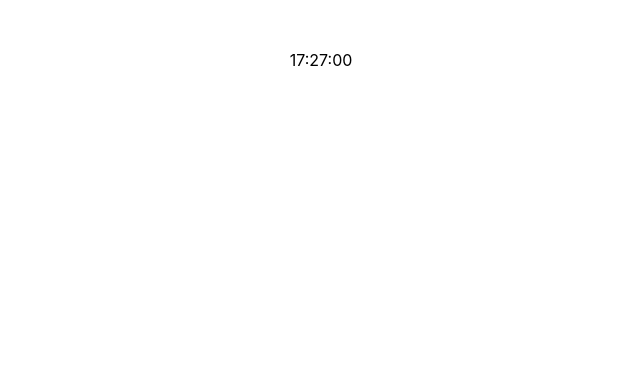
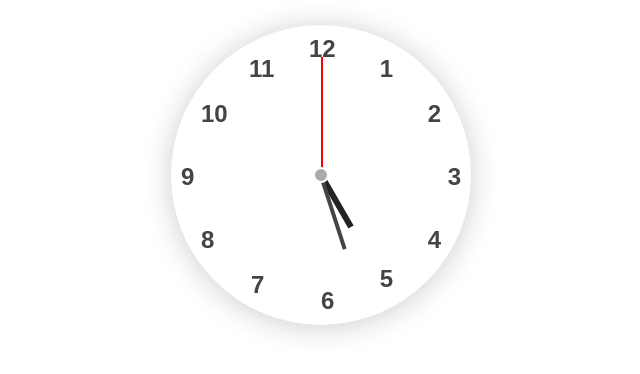
Before and after one commit to Allochka11/it-incubator-react-typescript, a React (Create React App) app: page / in a window 1280 px wide. Shown: the top 374 px of the page, without its empty margins (319-959 px from the left). Built offline with nearby package versions, Linux system fonts and the light colour scheme.

Commit message:
23 working with clock - digital and analog modes review

```diff
--- a/src/App.tsx
+++ b/src/App.tsx
@@ -19,6 +19,7 @@ import {LikeUseCallback} from "./components/UseCallback";
 import {Example2} from "./components/UseStateMemo";
 import {UseEffectExample} from "./components/UseEffectExample";
 import {Clock} from "./components/Clock/Clock";
+import {Ajax} from "./components/Ajax";
 
 
 function App() {
@@ -81,7 +82,8 @@ function App() {
             {/*<LikeUseCallback/>*/}
 {/*<Example2/>*/}
 {/*            <UseEffectExample/>*/}
-            <Clock/>
+            <Clock mode={'analog'}/>
+            {/*<Ajax/>*/}
         </div>
 
     );
--- /dev/null
+++ b/src/components/Ajax.tsx
@@ -0,0 +1,12 @@
+import React from "react";
+
+type AjaxType = {}
+
+export const Ajax = (props: AjaxType) => {
+
+    return(
+        <div>
+
+        </div>
+    );
+};
--- a/src/components/Clock/AnalogClock.tsx
+++ b/src/components/Clock/AnalogClock.tsx
@@ -0,0 +1,41 @@
+import analogStyle from "./AnalogClock.module.css";
+import React from "react";
+import {TimeModeType} from "./Clock";
+
+export const AnalogMode = (props: TimeModeType) => {
+
+    return(
+        <div className={analogStyle.clock}>
+            <div
+                className={analogStyle.hour_hand}
+                style={{
+                    transform: `rotateZ(${props.time.getHours() * 30}deg)`
+                }}
+            />
+            <div
+                className={analogStyle.min_hand}
+                style={{
+                    transform: `rotateZ(${props.time.getMinutes() * 6}deg)`
+                }}
+            />
+            <div
+                className= {analogStyle.sec_hand}
+                style={{
+                    transform: `rotateZ(${props.time.getSeconds() * 6}deg)`
+                }}
+            />
+            <span className={analogStyle.twelve}>12</span>
+            <span className={analogStyle.one}>1</span>
+            <span className={analogStyle.two}>2</span>
+            <span className={analogStyle.three}>3</span>
+            <span className={analogStyle.four}>4</span>
+            <span className={analogStyle.five}>5</span>
+            <span className={analogStyle.six}>6</span>
+            <span className={analogStyle.seven}>7</span>
+            <span className={analogStyle.eight}>8</span>
+            <span className={analogStyle.nine}>9</span>
+            <span className={analogStyle.ten}>10</span>
+            <span className={analogStyle.eleven}>11</span>
+        </div>
+    );
+};
--- a/src/components/Clock/Clock.tsx
+++ b/src/components/Clock/Clock.tsx
@@ -1,22 +1,23 @@
 import React, {useEffect, useState} from "react";
 import analogStyle from './AnalogClock.module.css';
 import digitalStyle from './DigitalClock.module.css';
+import {AnalogMode} from "./AnalogClock";
+import {DiditalMode} from "./DigitalMode";
 
 type ClockType = {
-    analog?: boolean,
-    digital?: boolean
+    mode?: 'analog' | 'digital'
+
 }
 
-const get2DigreeTime = (time:number) => time < 10 ? '0' + time : time;
+export const get2DigreeTime = (time:number) => time < 10 ? '0' + time : time;
 
 export const Clock = (props: ClockType) => {
+
     const [time, setTime] = useState(new Date());
 
     useEffect(() => {
-
         let id = setInterval(()=>{
             setTime(new Date());
-
         },1000)
         return ()=> {
             clearInterval(id)
@@ -24,78 +25,25 @@ export const Clock = (props: ClockType) => {
 
     },[]);
 
+
+    let view;
+
+    switch (props.mode) {
+        case ('analog'):
+            view = <AnalogMode time={time}/>
+            break;
+        case ('digital'):
+        default:
+            view = <DiditalMode time={time}/>
+    }
+
     return(
-
-
         <div>
-            {props.analog || props.digital ?
-                props.analog
-                    ? <AnalogMode time={time}/>
-                    : <DiditalMode time={time}/>
-            : <div>
-                    <span>{get2DigreeTime(time.getHours())}</span>
-                    :
-                    <span>{get2DigreeTime(time.getMinutes())}</span>
-                    :
-                    <span>{get2DigreeTime(time.getSeconds())}</span>
-                </div>
-
-            }
+            {view}
         </div>
     );
 };
 
-type TimeModeType = {
+export type TimeModeType = {
     time: Date
 }
-
-export const AnalogMode = (props: TimeModeType) => {
-
-    return(
-        <div className={analogStyle.clock}>
-            <div
-                className={analogStyle.hour_hand}
-                style={{
-                    transform: `rotateZ(${props.time.getHours() * 30}deg)`
-                }}
-            />
-            <div
-                className={analogStyle.min_hand}
-                style={{
-                    transform: `rotateZ(${props.time.getMinutes() * 6}deg)`
-                }}
-            />
-            <div
-                className= {analogStyle.sec_hand}
-                style={{
-                    transform: `rotateZ(${props.time.getSeconds() * 6}deg)`
-                }}
-            />
-            <span className={analogStyle.twelve}>12</span>
-            <span className={analogStyle.one}>1</span>
-            <span className={analogStyle.two}>2</span>
-            <span className={analogStyle.three}>3</span>
-            <span className={analogStyle.four}>4</span>
-            <span className={analogStyle.five}>5</span>
-            <span className={analogStyle.six}>6</span>
-            <span className={analogStyle.seven}>7</span>
-            <span className={analogStyle.eight}>8</span>
-            <span className={analogStyle.nine}>9</span>
-            <span className={analogStyle.ten}>10</span>
-            <span className={analogStyle.eleven}>11</span>
-        </div>
-    );
-};
-export const DiditalMode = (props: TimeModeType) => {
-
-    return(
-        <div className={digitalStyle.clock}>
-            <span>{get2DigreeTime(props.time.getHours())}</span>
-            :
-            <span>{get2DigreeTime(props.time.getMinutes())}</span>
-            :
-            <span>{get2DigreeTime(props.time.getSeconds())}</span>
-            {props.time.getHours() > 0 && props.time.getHours() <= 12  ? 'AM' : 'PM'}
-        </div>
-    );
-};
--- /dev/null
+++ b/src/components/Clock/DigitalMode.tsx
@@ -0,0 +1,17 @@
+import digitalStyle from "./DigitalClock.module.css";
+import React from "react";
+import {get2DigreeTime, TimeModeType} from "./Clock";
+
+export const DiditalMode = (props: TimeModeType) => {
+
+    return (
+        <div className={digitalStyle.clock}>
+            <span>{get2DigreeTime(props.time.getHours())}</span>
+            :
+            <span>{get2DigreeTime(props.time.getMinutes())}</span>
+            :
+            <span>{get2DigreeTime(props.time.getSeconds())}</span>
+            {props.time.getHours() > 0 && props.time.getHours() <= 12 ? 'AM' : 'PM'}
+        </div>
+    );
+}
```
Also changed, not shown: package.json (+28 -1 lines), 2 other files (tests, documents, lock files or other folders).
